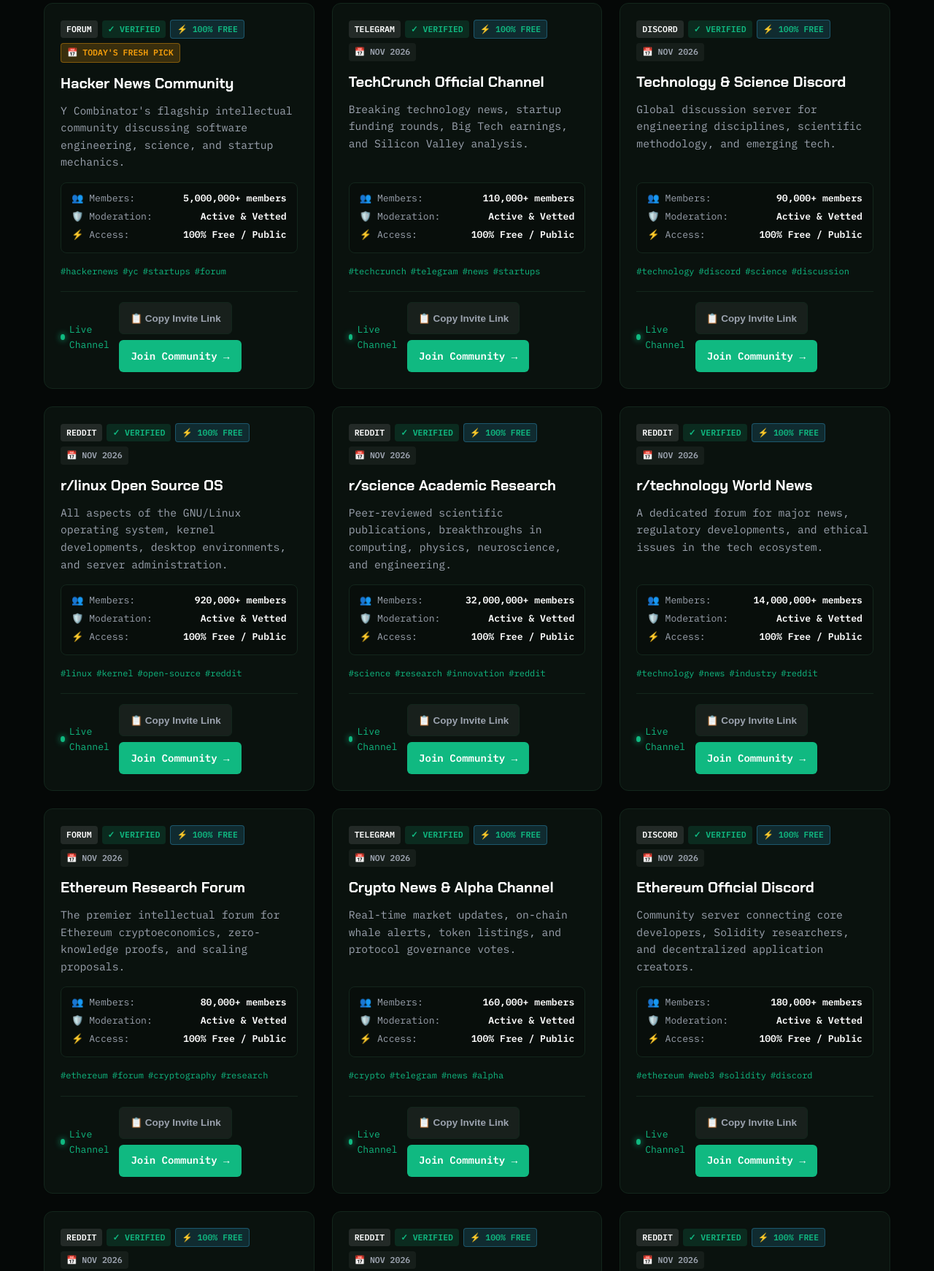
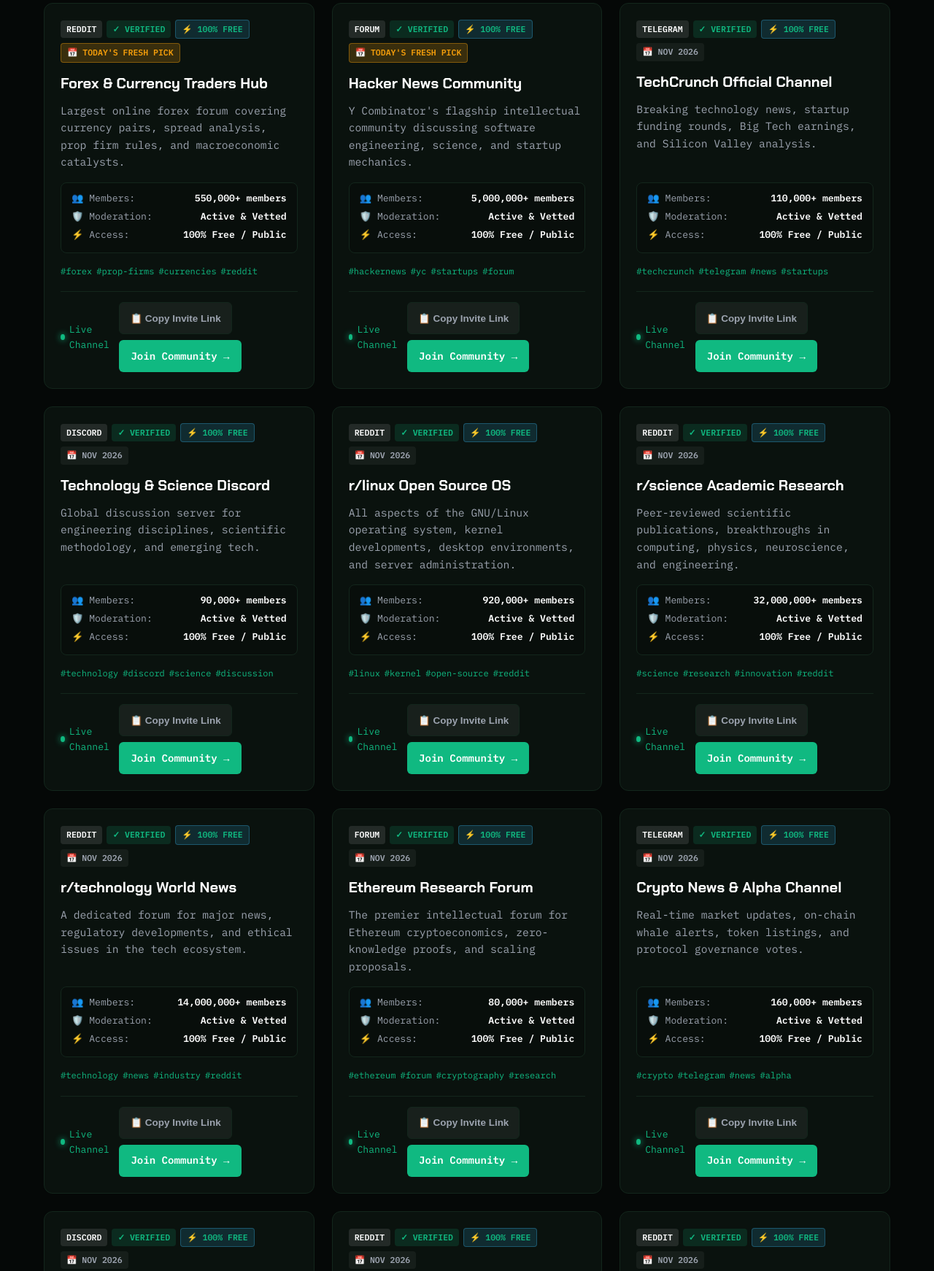
Before and after one commit to jibranpcccc/prop-trading-challenge-hub, a plain HTML site: page index.html in a window 1280 px wide. Shown: the part 1283-3025 px from the top of the page at 73% size. Drawn offline with Linux system fonts and the light colour scheme.

Commit message:
feat(replenishment): fresh community links added - 2026-11-18 [skip ci]

```diff
--- a/feed.xml
+++ b/feed.xml
@@ -4,10 +4,17 @@
     <title>Prop Trading Firms &amp; Pass Challenge Hub</title>
     <link>https://prop-trading-challenge-hub.vercel.app/</link>
     <description>Verified community directory and updates.</description>
-    <lastBuildDate>Wed, 18 Nov 2026 06:00:41 GMT</lastBuildDate>
+    <lastBuildDate>Wed, 18 Nov 2026 07:21:45 GMT</lastBuildDate>
     <atom:link href="https://prop-trading-challenge-hub.vercel.app/feed.xml" rel="self" type="application/rss+xml"/>
     <atom:link href="https://pubsubhubbub.appspot.com/" rel="hub"/>
-                                                                                                                                                                                                                                <item>
+                                                                                                                                                                                                                                    <item>
+      <title>📅 Today's Fresh Pick: Forex &amp; Currency Traders Hub (Reddit)</title>
+      <link>https://www.reddit.com/r/Forex/</link>
+      <guid isPermaLink="false">https://prop-trading-challenge-hub.vercel.app/#prop-trading-challenge-hub-reddit-2-2026-11-18</guid>
+      <pubDate>Wed, 18 Nov 2026 07:21:45 GMT</pubDate>
+      <description>Newly verified community added to Prop Trading Firms &amp; Pass Challenge Hub: Largest online forex forum covering currency pairs, spread analysis, prop firm rules, and macroeconomic catalysts.</description>
+    </item>
+<item>
       <title>📅 Today's Fresh Pick: Hacker News Community (Forum)</title>
       <link>https://news.ycombinator.com</link>
       <guid isPermaLink="false">https://prop-trading-challenge-hub.vercel.app/#prop-trading-challenge-hub-forum-20261005-1-2026-11-18</guid>
@@ -175,12 +182,5 @@
       <pubDate>Mon, 19 Oct 2026 06:00:43 GMT</pubDate>
       <description>Newly verified community added to Prop Trading Firms &amp; Pass Challenge Hub: Y Combinator's flagship intellectual community discussing software engineering, science, and startup mechanics.</description>
     </item>
-<item>
-      <title>📅 Today's Fresh Pick: Hacker News Community (Forum)</title>
-      <link>https://news.ycombinator.com</link>
-      <guid isPermaLink="false">https://prop-trading-challenge-hub.vercel.app/#prop-trading-challenge-hub-forum-20261005-1-2026-10-18</guid>
-      <pubDate>Sun, 18 Oct 2026 06:00:42 GMT</pubDate>
-      <description>Newly verified community added to Prop Trading Firms &amp; Pass Challenge Hub: Y Combinator's flagship intellectual community discussing software engineering, science, and startup mechanics.</description>
-    </item>
   </channel>
 </rss>
--- a/index.html
+++ b/index.html
@@ -148,149 +148,149 @@
           {
             "@type": "ListItem",
             "position": 1,
+            "name": "Forex & Currency Traders Hub",
+            "description": "Largest online forex forum covering currency pairs, spread analysis, prop firm rules, and macroeconomic catalysts.",
+            "url": "https://www.reddit.com/r/Forex/"
+          },
+          {
+            "@type": "ListItem",
+            "position": 2,
             "name": "Hacker News Community",
             "description": "Y Combinator's flagship intellectual community discussing software engineering, science, and startup mechanics.",
             "url": "https://news.ycombinator.com"
           },
           {
             "@type": "ListItem",
-            "position": 2,
+            "position": 3,
             "name": "TechCrunch Official Channel",
             "description": "Breaking technology news, startup funding rounds, Big Tech earnings, and Silicon Valley analysis.",
             "url": "https://t.me/techcrunch"
           },
           {
             "@type": "ListItem",
-            "position": 3,
+            "position": 4,
             "name": "Technology & Science Discord",
             "description": "Global discussion server for engineering disciplines, scientific methodology, and emerging tech.",
             "url": "https://discord.gg/tech"
           },
           {
             "@type": "ListItem",
-            "position": 4,
+            "position": 5,
             "name": "r/linux Open Source OS",
             "description": "All aspects of the GNU/Linux operating system, kernel developments, desktop environments, and server administration.",
             "url": "https://www.reddit.com/r/linux/"
           },
           {
             "@type": "ListItem",
-            "position": 5,
+            "position": 6,
             "name": "r/science Academic Research",
             "description": "Peer-reviewed scientific publications, breakthroughs in computing, physics, neuroscience, and engineering.",
             "url": "https://www.reddit.com/r/science/"
           },
           {
             "@type": "ListItem",
-            "position": 6,
+            "position": 7,
             "name": "r/technology World News",
             "description": "A dedicated forum for major news, regulatory developments, and ethical issues in the tech ecosystem.",
             "url": "https://www.reddit.com/r/technology/"
           },
           {
             "@type": "ListItem",
-            "position": 7,
+            "position": 8,
             "name": "Ethereum Research Forum",
             "description": "The premier intellectual forum for Ethereum cryptoeconomics, zero-knowledge proofs, and scaling proposals.",
             "url": "https://ethresear.ch"
           },
           {
             "@type": "ListItem",
-            "position": 8,
+            "position": 9,
             "name": "Crypto News & Alpha Channel",
             "description": "Real-time market updates, on-chain whale alerts, token listings, and protocol governance votes.",
             "url": "https://t.me/cryptonews"
           },
           {
             "@type": "ListItem",
-            "position": 9,
+            "position": 10,
             "name": "Ethereum Official Discord",
             "description": "Community server connecting core developers, Solidity researchers, and decentralized application creators.",
             "url": "https://discord.gg/solana"
           },
           {
             "@type": "ListItem",
-            "position": 10,
+            "position": 11,
             "name": "r/solana High Throughput",
             "description": "Subreddit covering Solana ecosystem speed, Rust smart contracts, decentralized apps, and validator infrastructure.",
             "url": "https://www.reddit.com/r/solana/"
           },
           {
             "@type": "ListItem",
-            "position": 11,
+            "position": 12,
             "name": "r/defi Decentralized Finance",
             "description": "Community dedicated to yield farming, automated market makers (AMMs), lending protocols, and liquidity pools.",
             "url": "https://www.reddit.com/r/defi/"
           },
           {
             "@type": "ListItem",
-            "position": 12,
+            "position": 13,
             "name": "r/ethereum Developers & Tech",
             "description": "Subreddit focused on Ethereum network upgrades, Layer 2 rollups, EVM smart contracts, and proof-of-stake economics.",
             "url": "https://www.reddit.com/r/ethereum/"
           },
           {
             "@type": "ListItem",
-            "position": 13,
+            "position": 14,
             "name": "BiggerPockets Real Estate Forum",
             "description": "The definitive online community for real estate investors, syndicators, wholesalers, and property managers.",
             "url": "https://www.biggerpockets.com/forums"
           },
           {
             "@type": "ListItem",
-            "position": 14,
+            "position": 15,
             "name": "Bogleheads Forum Community",
             "description": "The gold standard forum for passive indexing, low-cost asset allocation, and Jack Bogle's investing philosophy.",
             "url": "https://bogleheads.org/forum/"
           },
           {
             "@type": "ListItem",
-            "position": 15,
+            "position": 16,
             "name": "Day Trading Global Discord Server",
             "description": "Active voice trading rooms, live market screenshares, trade recap reviews, and trader psychology checks.",
             "url": "https://discord.gg/daytrading"
           },
           {
             "@type": "ListItem",
-            "position": 16,
+            "position": 17,
             "name": "r/Daytrading Risk Management Guild",
             "description": "Daily trade reviews, Level 2 tape reading, futures order flow, prop evaluation guidelines, and drawdown mitigation strategies.",
             "url": "https://www.reddit.com/r/Daytrading/"
           },
           {
             "@type": "ListItem",
-            "position": 17,
+            "position": 18,
             "name": "Bloomberg Market Feed Channel",
             "description": "Rapid market headlines, Federal Reserve rate decisions, treasury yields, and global commodity moves.",
             "url": "https://t.me/bloomberg"
           },
           {
             "@type": "ListItem",
-            "position": 18,
+            "position": 19,
             "name": "r/realestateinvesting Wealth Hub",
             "description": "Strategies for rental property acquisition, BRRRR method, commercial syndication, and 1031 tax exchanges.",
             "url": "https://www.reddit.com/r/realestateinvesting/"
           },
           {
             "@type": "ListItem",
-            "position": 19,
+            "position": 20,
             "name": "r/financialindependence FIRE Hub",
             "description": "Community dedicated to Financial Independence, Retire Early (FIRE) strategies, safe withdrawal rates, and frugality.",
             "url": "https://www.reddit.com/r/financialindependence/"
           },
           {
             "@type": "ListItem",
-            "position": 20,
+            "position": 21,
             "name": "r/personalfinance Money Management",
             "description": "The world's largest personal finance community covering budgeting, high-yield cash, 401(k)s, and tax efficiency.",
             "url": "https://www.reddit.com/r/personalfinance/"
-          },
-          {
-            "@type": "ListItem",
-            "position": 21,
-            "name": "Forex & Currency Traders Hub",
-            "description": "Largest online forex forum covering currency pairs, spread analysis, prop firm rules, and macroeconomic catalysts.",
-            "url": "https://www.reddit.com/r/Forex/"
           },
           {
             "@type": "ListItem",
@@ -615,7 +615,31 @@
         </div>
         <div id="vetted-communities" class="grid">
 
-        <div id="community-card-1" class="card" data-platform="forum" data-category="computer science & startups">
+        <div id="community-card-1" class="card" data-platform="reddit" data-category="forex">
+            <div class="card-header">
+                <span class="badge badge-platform">Reddit</span>
+                <span class="badge badge-verified">✓ Verified</span>
+                <span class="badge badge-free">⚡ 100% Free</span>
+                <span class="badge badge-date" style="background: rgba(245, 158, 11, 0.2); color: #f59e0b; border: 1px solid rgba(245, 158, 11, 0.4); font-weight: 700;">📅 Today's Fresh Pick</span>
+            </div>
+            <h3 class="card-title">Forex & Currency Traders Hub</h3>
+            <p class="card-desc">Largest online forex forum covering currency pairs, spread analysis, prop firm rules, and macroeconomic catalysts.</p>
+            <div class="spec-matrix">
+                <div class="spec-row"><span>👥 Members:</span> <strong>550,000+ members</strong></div>
+                <div class="spec-row"><span>🛡️ Moderation:</span> <strong>Active & Vetted</strong></div>
+                <div class="spec-row"><span>⚡ Access:</span> <strong>100% Free / Public</strong></div>
+            </div>
+            <div class="tags-row"><span class="tag">#forex</span><span class="tag">#prop-firms</span><span class="tag">#currencies</span><span class="tag">#reddit</span></div>
+            <div class="card-footer">
+                <span class="activity-pulse"><span class="pulse-dot"></span> Live Channel</span>
+                <div class="card-actions">
+                    <button class="btn-copy-invite" onclick="copyInviteLink(event, 'https://www.reddit.com/r/Forex/')">📋 Copy Invite Link</button>
+                    <a href="https://www.reddit.com/r/Forex/" target="_blank" rel="noopener noreferrer" class="btn-join">Join Community →</a>
+                </div>
+            </div>
+        </div>
+
+        <div id="community-card-2" class="card" data-platform="forum" data-category="computer science & startups">
             <div class="card-header">
                 <span class="badge badge-platform">Forum</span>
                 <span class="badge badge-verified">✓ Verified</span>
@@ -639,7 +663,7 @@
             </div>
         </div>
 
-        <div id="community-card-2" class="card" data-platform="telegram" data-category="tech news">
+        <div id="community-card-3" class="card" data-platform="telegram" data-category="tech news">
             <div class="card-header">
                 <span class="badge badge-platform">Telegram</span>
                 <span class="badge badge-verified">✓ Verified</span>
@@ -663,7 +687,7 @@
             </div>
         </div>
 
-        <div id="community-card-3" class="card" data-platform="discord" data-category="tech discussion">
+        <div id="community-card-4" class="card" data-platform="discord" data-category="tech discussion">
             <div class="card-header">
                 <span class="badge badge-platform">Discord</span>
                 <span class="badge badge-verified">✓ Verified</span>
@@ -687,7 +711,7 @@
             </div>
         </div>
 
-        <div id="community-card-4" class="card" data-platform="reddit" data-category="linux & os">
+        <div id="community-card-5" class="card" data-platform="reddit" data-category="linux & os">
             <div class="card-header">
                 <span class="badge badge-platform">Reddit</span>
                 <span class="badge badge-verified">✓ Verified</span>
@@ -711,7 +735,7 @@
             </div>
         </div>
 
-        <div id="community-card-5" class="card" data-platform="reddit" data-category="science & innovation">
+        <div id="community-card-6" class="card" data-platform="reddit" data-category="science & innovation">
             <div class="card-header">
                 <span class="badge badge-platform">Reddit</span>
                 <span class="badge badge-verified">✓ Verified</span>
@@ -735,7 +759,7 @@
             </div>
         </div>
 
-        <div id="community-card-6" class="card" data-platform="reddit" data-category="tech news">
+        <div id="community-card-7" class="card" data-platform="reddit" data-category="tech news">
             <div class="card-header">
                 <span class="badge badge-platform">Reddit</span>
                 <span class="badge badge-verified">✓ Verified</span>
@@ -759,7 +783,7 @@
             </div>
         </div>
 
-        <div id="community-card-7" class="card" data-platform="forum" data-category="cryptographic research">
+        <div id="community-card-8" class="card" data-platform="forum" data-category="cryptographic research">
             <div class="card-header">
                 <span class="badge badge-platform">Forum</span>
                 <span class="badge badge-verified">✓ Verified</span>
@@ -783,7 +807,7 @@
             </div>
         </div>
 
-        <div id="community-card-8" class="card" data-platform="telegram" data-category="crypto alpha">
+        <div id="community-card-9" class="card" data-platform="telegram" data-category="crypto alpha">
             <div class="card-header">
                 <span class="badge badge-platform">Telegram</span>
                 <span class="badge badge-verified">✓ Verified</span>
@@ -807,7 +831,7 @@
             </div>
         </div>
 
-        <div id="community-card-9" class="card" data-platform="discord" data-category="web3 & blockchain">
+        <div id="community-card-10" class="card" data-platform="discord" data-category="web3 & blockchain">
             <div class="card-header">
                 <span class="badge badge-platform">Discord</span>
                 <span class="badge badge-verified">✓ Verified</span>
@@ -831,7 +855,7 @@
             </div>
         </div>
 
-        <div id="community-card-10" class="card" data-platform="reddit" data-category="layer 1 blockchain">
+        <div id="community-card-11" class="card" data-platform="reddit" data-category="layer 1 blockchain">
             <div class="card-header">
                 <span class="badge badge-platform">Reddit</span>
                 <span class="badge badge-verified">✓ Verified</span>
@@ -855,7 +879,7 @@
             </div>
         </div>
 
-        <div id="community-card-11" class="card" data-platform="reddit" data-category="defi alpha">
+        <div id="community-card-12" class="card" data-platform="reddit" data-category="defi alpha">
             <div class="card-header">
                 <span class="badge badge-platform">Reddit</span>
                 <span class="badge badge-verified">✓ Verified</span>
@@ -879,7 +903,7 @@
             </div>
         </div>
 
-        <div id="community-card-12" class="card" data-platform="reddit" data-category="smart contracts">
+        <div id="community-card-13" class="card" data-platform="reddit" data-category="smart contracts">
             <div class="card-header">
                 <span class="badge badge-platform">Reddit</span>
                 <span class="badge badge-verified">✓ Verified</span>
@@ -903,7 +927,7 @@
             </div>
         </div>
 
-        <div id="community-card-13" class="card" data-platform="forum" data-category="real estate">
+        <div id="community-card-14" class="card" data-platform="forum" data-category="real estate">
             <div class="card-header">
                 <span class="badge badge-platform">Forum</span>
                 <span class="badge badge-verified">✓ Verified</span>
@@ -927,7 +951,7 @@
             </div>
         </div>
 
-        <div id="community-card-14" class="card" data-platform="forum" data-category="passive investing">
+        <div id="community-card-15" class="card" data-platform="forum" data-category="passive investing">
             <div class="card-header">
                 <span class="badge badge-platform">Forum</span>
                 <span class="badge badge-verified">✓ Verified</span>
@@ -951,7 +975,7 @@
             </div>
         </div>
 
-        <div id="community-card-15" class="card" data-platform="discord" data-category="daytrading">
+        <div id="community-card-16" class="card" data-platform="discord" data-category="daytrading">
             <div class="card-header">
                 <span class="badge badge-platform">Discord</span>
                 <span class="badge badge-verified">✓ Verified</span>
@@ -975,7 +999,7 @@
             </div>
         </div>
 
-        <div id="community-card-16" class="card" data-platform="reddit" data-category="day trading">
+        <div id="community-card-17" class="card" data-platform="reddit" data-category="day trading">
             <div class="card-header">
                 <span class="badge badge-platform">Reddit</span>
                 <span class="badge badge-verified">✓ Verified</span>
@@ -999,7 +1023,7 @@
             </div>
         </div>
 
-        <div id="community-card-17" class="card" data-platform="telegram" data-category="market news">
+        <div id="community-card-18" class="card" data-platform="telegram" data-category="market news">
             <div class="card-header">
                 <span class="badge badge-platform">Telegram</span>
                 <span class="badge badge-verified">✓ Verified</span>
@@ -1023,7 +1047,7 @@
             </div>
         </div>
 
-        <div id="community-card-18" class="card" data-platform="reddit" data-category="real estate">
+        <div id="community-card-19" class="card" data-platform="reddit" data-category="real estate">
             <div class="card-header">
                 <span class="badge badge-platform">Reddit</span>
                 <span class="badge badge-verified">✓ Verified</span>
@@ -1047,7 +1071,7 @@
             </div>
         </div>
 
-        <div id="community-card-19" class="card" data-platform="reddit" data-category="financial independence">
+        <div id="community-card-20" class="card" data-platform="reddit" data-category="financial independence">
             <div class="card-header">
                 <span class="badge badge-platform">Reddit</span>
                 <span class="badge badge-verified">✓ Verified</span>
@@ -1071,7 +1095,7 @@
             </div>
         </div>
 
-        <div id="community-card-20" class="card" data-platform="reddit" data-category="personal finance">
+        <div id="community-card-21" class="card" data-platform="reddit" data-category="personal finance">
             <div class="card-header">
                 <span class="badge badge-platform">Reddit</span>
                 <span class="badge badge-verified">✓ Verified</span>
@@ -1091,30 +1115,6 @@
                 <div class="card-actions">
                     <button class="btn-copy-invite" onclick="copyInviteLink(event, 'https://www.reddit.com/r/personalfinance/')">📋 Copy Invite Link</button>
                     <a href="https://www.reddit.com/r/personalfinance/" target="_blank" rel="noopener noreferrer" class="btn-join">Join Community →</a>
-                </div>
-            </div>
-        </div>
-
-        <div id="community-card-21" class="card" data-platform="reddit" data-category="forex">
-            <div class="card-header">
-                <span class="badge badge-platform">Reddit</span>
-                <span class="badge badge-verified">✓ Verified</span>
-                <span class="badge badge-free">⚡ 100% Free</span>
-                <span class="badge badge-date">📅 Nov 2026</span>
-            </div>
-            <h3 class="card-title">Forex & Currency Traders Hub</h3>
-            <p class="card-desc">Largest online forex forum covering currency pairs, spread analysis, prop firm rules, and macroeconomic catalysts.</p>
-            <div class="spec-matrix">
-                <div class="spec-row"><span>👥 Members:</span> <strong>550,000+ members</strong></div>
-                <div class="spec-row"><span>🛡️ Moderation:</span> <strong>Active & Vetted</strong></div>
-                <div class="spec-row"><span>⚡ Access:</span> <strong>100% Free / Public</strong></div>
-            </div>
-            <div class="tags-row"><span class="tag">#forex</span><span class="tag">#prop-firms</span><span class="tag">#currencies</span><span class="tag">#reddit</span></div>
-            <div class="card-footer">
-                <span class="activity-pulse"><span class="pulse-dot"></span> Live Channel</span>
-                <div class="card-actions">
-                    <button class="btn-copy-invite" onclick="copyInviteLink(event, 'https://www.reddit.com/r/Forex/')">📋 Copy Invite Link</button>
-                    <a href="https://www.reddit.com/r/Forex/" target="_blank" rel="noopener noreferrer" class="btn-join">Join Community →</a>
                 </div>
             </div>
         </div>
```
Also changed, not shown: data/groups.json (+20 -19 lines).
